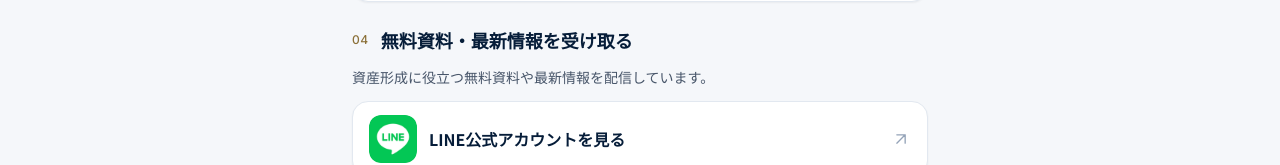
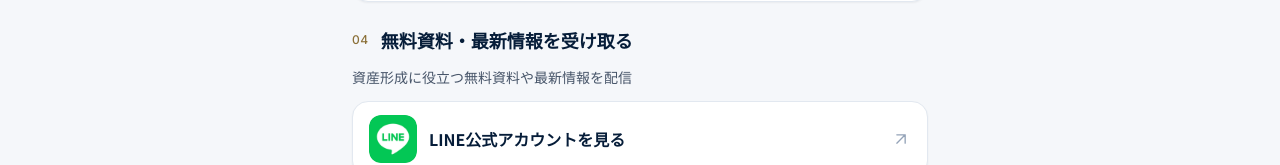
Before and after one commit to tanima3232-eng/bulltalk, a Next.js app: page /social in a window 1280 px wide. Shown: the part 1043-1208 px from the top of the page. Built offline with nearby package versions, Linux system fonts and the light colour scheme.

Commit message:
SNSリンク集のLINE説明文を簡潔に修正

```diff
--- a/app/social/page.tsx
+++ b/app/social/page.tsx
@@ -122,7 +122,7 @@ export default function SocialPage() {
 
             <section aria-labelledby="line-heading">
               <SectionHeading id="line-heading" number="04">無料資料・最新情報を受け取る</SectionHeading>
-              <p className="mb-3 text-sm leading-relaxed text-slate-600">資産形成に役立つ無料資料や最新情報を配信しています。</p>
+              <p className="mb-3 text-sm leading-relaxed text-slate-600">資産形成に役立つ無料資料や最新情報を配信</p>
               <LinkCard href="https://lin.ee/FmH7NXr" title="LINE公式アカウントを見る" icon={<Logo src="/images/social/line.png" />} external />
             </section>
 
```
